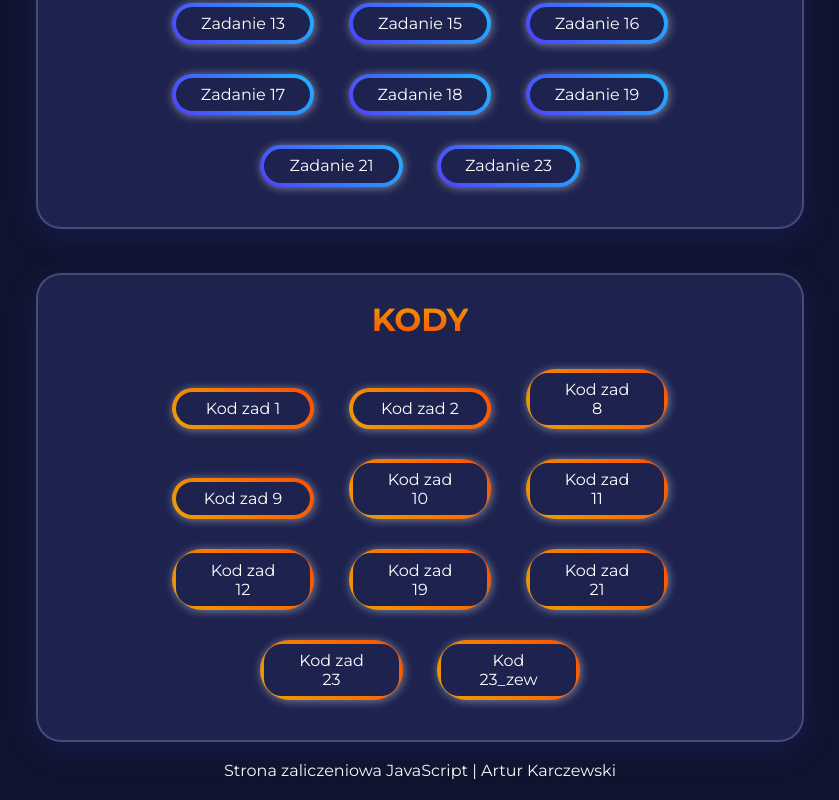
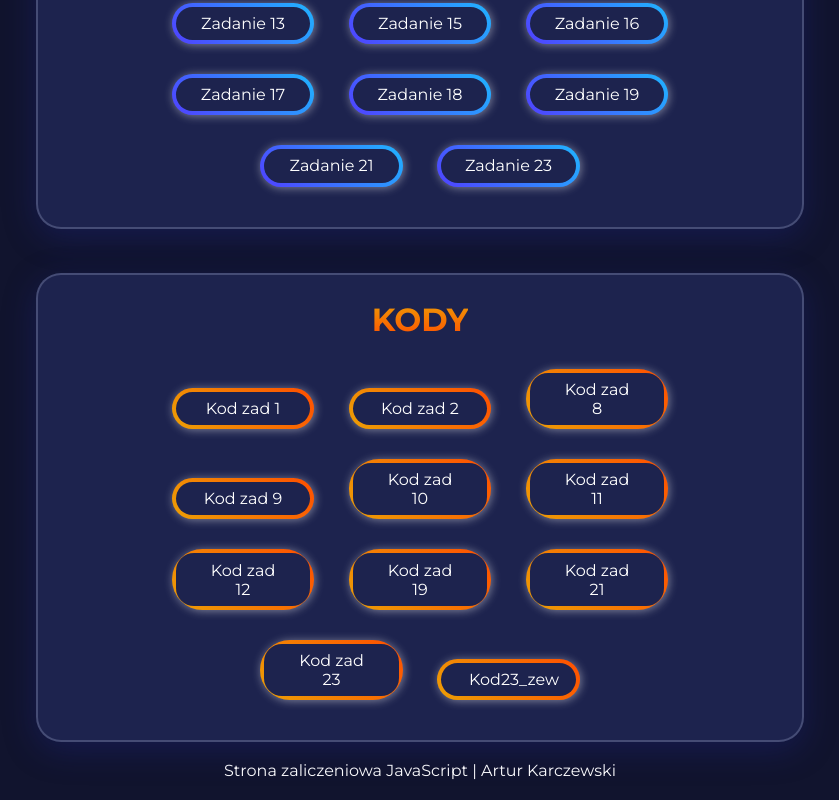
Before and after one commit to vajhero/witrynyaplikacje, a plain HTML site: page index.html in a window 1280 px wide. Shown: the part 565-1365 px from the top of the page, without its empty margins (220-1059 px from the left). Drawn offline with Linux system fonts and the light colour scheme.

Commit message:
Update index.html

```diff
--- a/index.html
+++ b/index.html
@@ -71,7 +71,7 @@
                 <button class="kody" onclick="WinOpen_karczewski28(' ')">Kod zad 21</button>
                 <br>
                 <button class="kody" onclick="WinOpen_karczewski30(' ')">Kod zad 23</button>
-                <button class="kody" onclick="WinOpen_karczewski31(' ')">Kod 23_zew</button>
+                <button class="kody" onclick="WinOpen_karczewski31(' ')">Kod23_zew</button>
             </div>
             <br>
             <div class="footer">
```
